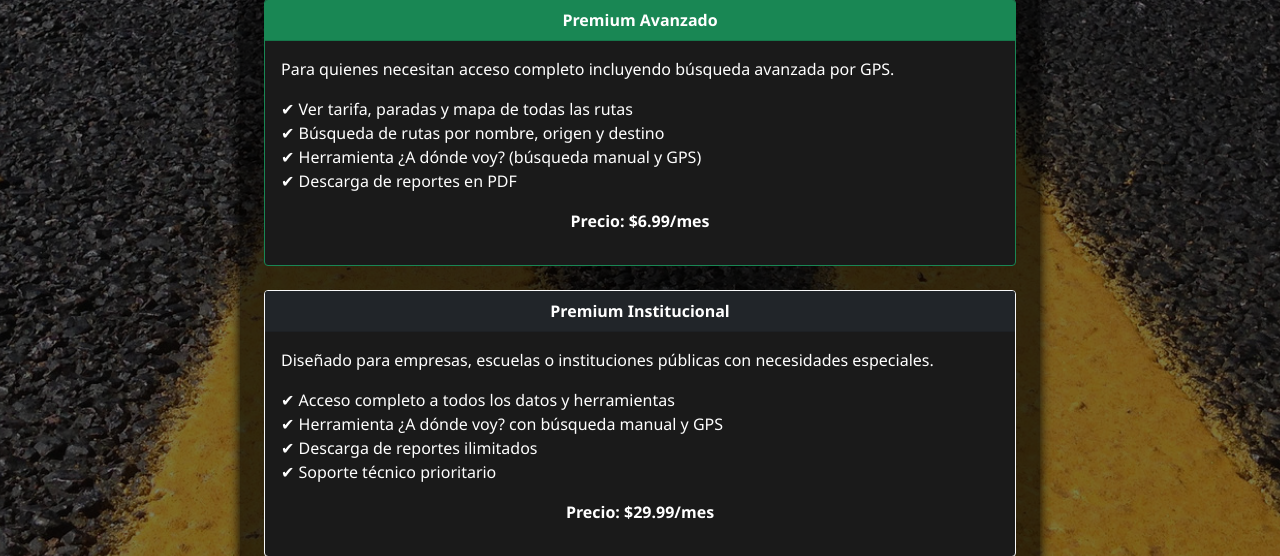
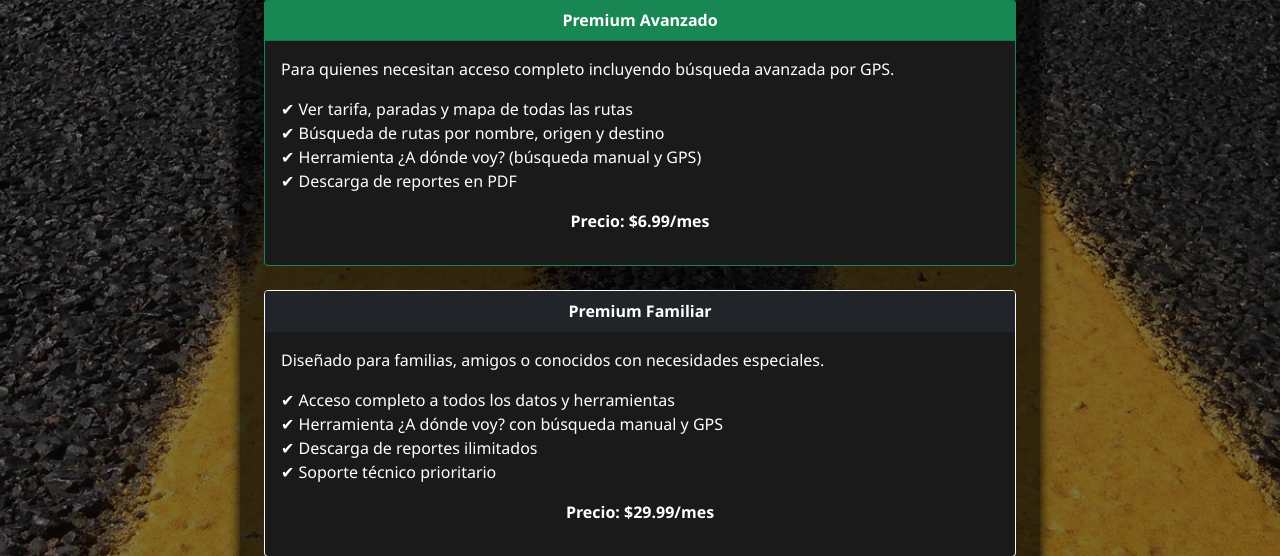
Before and after one commit to DiegoCastro0/AristoRutas, a Django app: page /Servicios/ in a window 1280 px wide. Shown: the part 803-1359 px from the top of the page. Run offline with Django 5.2, Linux system fonts and the light colour scheme.

Commit message:
cambios pequeños

```diff
--- a/Login/templates/login.html
+++ b/Login/templates/login.html
@@ -12,7 +12,7 @@
         {% endif %}
 
         {% if error %}
-            <div class="alert alert-danger">{{ error }}</div>
+            <div class="alert alert-danger">Contraseña incorrecta</div>
         {% endif %}
 
         <form method="post">
--- a/Rutas/templates/interdepartamentales.html
+++ b/Rutas/templates/interdepartamentales.html
@@ -71,7 +71,7 @@
 </div>
 
 <div class="text-center mb-4">
-      <a href="{% url 'sugerencias' %}" class="btn btn-primary">Sugerencias</a>
+      <a href="{% url 'sugerencias' %}" class="btn btn-primary">buzón de Sugerencias</a>
     </div>
 
 <!-- Modales -->
--- a/Rutas/templates/interurbanas.html
+++ b/Rutas/templates/interurbanas.html
@@ -82,7 +82,7 @@
 
     <!-- Botón sugerencias -->
     <div class="text-center mb-4">
-      <a href="{% url 'sugerencias' %}" class="btn btn-primary">Sugerencias</a>
+      <a href="{% url 'sugerencias' %}" class="btn btn-primary">buzón de Sugerencias</a>
     </div>
 
 </div>
--- a/Rutas/templates/urbanas.html
+++ b/Rutas/templates/urbanas.html
@@ -73,7 +73,7 @@
 
     <!-- Botón sugerencias -->
     <div class="text-center mb-4">
-      <a href="{% url 'sugerencias' %}" class="btn btn-primary">Sugerencias</a>
+      <a href="{% url 'sugerencias' %}" class="btn btn-primary">buzón de Sugerencias</a>
     </div>
 
 </div>
--- a/Servicios/templates/upgrade_plan.html
+++ b/Servicios/templates/upgrade_plan.html
@@ -68,9 +68,9 @@
         </div>
 
         <div class="card mb-4 border border-light">
-            <div class="card-header bg-dark text-white text-center">Premium Institucional</div>
+            <div class="card-header bg-dark text-white text-center">Premium Familiar</div>
             <div class="card-body">
-                <p>Diseñado para empresas, escuelas o instituciones públicas con necesidades especiales.</p>
+                <p>Diseñado para familias, amigos o conocidos con necesidades especiales.</p>
                 <ul class="list-unstyled">
                     <li>✔ Acceso completo a todos los datos y herramientas</li>
                     <li>✔ Herramienta ¿A dónde voy? con búsqueda manual y GPS</li>
--- a/Servicios/views.py
+++ b/Servicios/views.py
@@ -21,10 +21,10 @@ def upgrade_plan(request):
 
         # Asignar monto según plan
         if plan == "Premium Básico":
-            monto = Decimal("4.99")
+            monto = Decimal("2.99")
         elif plan == "Premium Avanzado":
-            monto = Decimal("9.99")
-        elif plan == "Premium Institucional":
+            monto = Decimal("6.99")
+        elif plan == "Premium Familiar":
             monto = Decimal("29.99")
         else:
             monto = Decimal("0.00")
```
